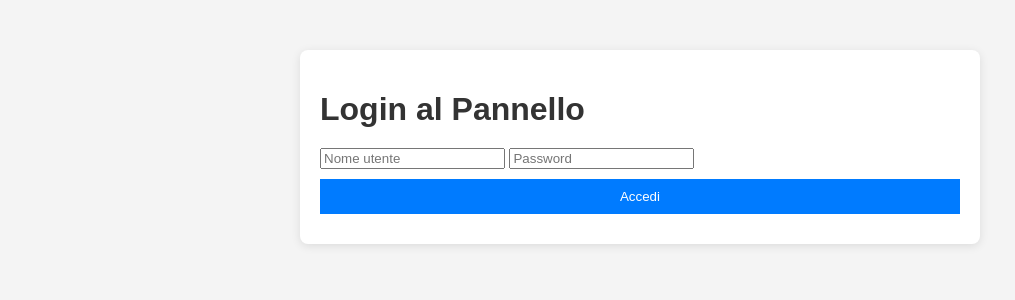
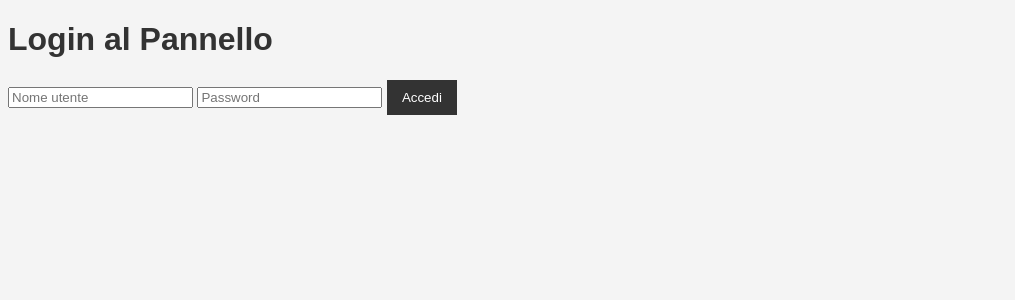
Before and after one commit to Leo2Galli/UbuntuPanel, a PHP site: page / in a window 1280 px wide. Shown: the top 300 px of the page, without its empty margins (0-1015 px from the left). Run offline with PHP 8.4, Linux system fonts and the light colour scheme.

Commit message:
Update style.css

```diff
--- a/style.css
+++ b/style.css
@@ -1,48 +1,27 @@
 body {
     font-family: Arial, sans-serif;
     background-color: #f4f4f4;
-    margin: 0;
-    padding: 0;
 }
 
-.admin-container, .login-container, .create-server-container {
-    width: 50%;
-    margin: 50px auto;
-    background: white;
+.login-box {
+    max-width: 400px;
+    margin: auto;
     padding: 20px;
-    border-radius: 8px;
-    box-shadow: 0 2px 10px rgba(0, 0, 0, 0.1);
+    background-color: white;
+    box-shadow: 0px 0px 10px 0px #000;
 }
 
-h1 {
+h1, h2 {
     color: #333;
-    margin-bottom: 20px;
-}
-
-table {
-    width: 100%;
-    border-collapse: collapse;
-}
-
-table, th, td {
-    border: 1px solid #ddd;
-    padding: 8px;
-}
-
-th {
-    background-color: #f4f4f4;
 }
 
 button {
-    background-color: #007BFF;
+    padding: 10px 15px;
+    background-color: #333;
     color: white;
     border: none;
-    padding: 10px;
     cursor: pointer;
-    width: 100%;
-    margin: 10px 0;
 }
 
 button:hover {
-    background-color: #0056b3;
-}
+    background-color
```
